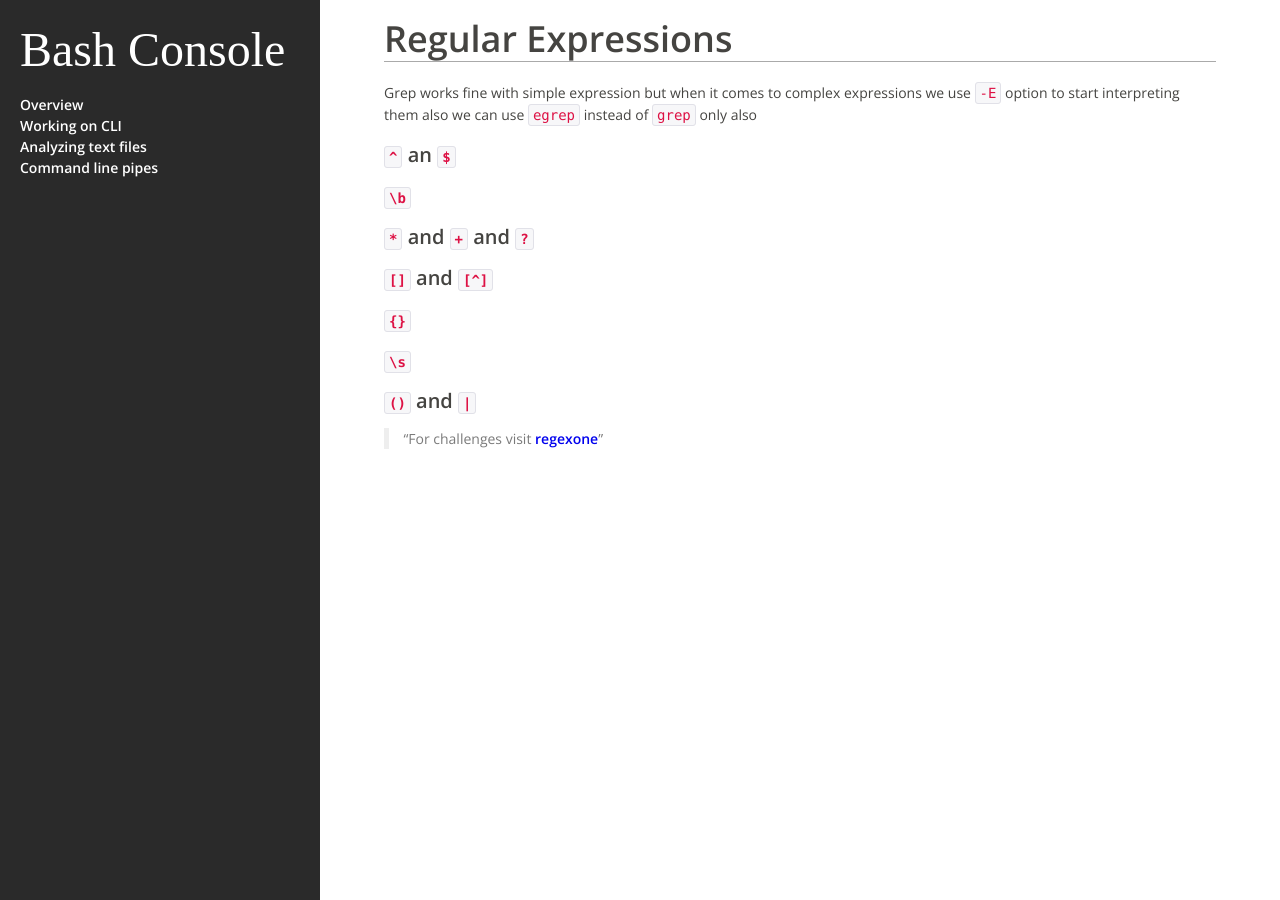
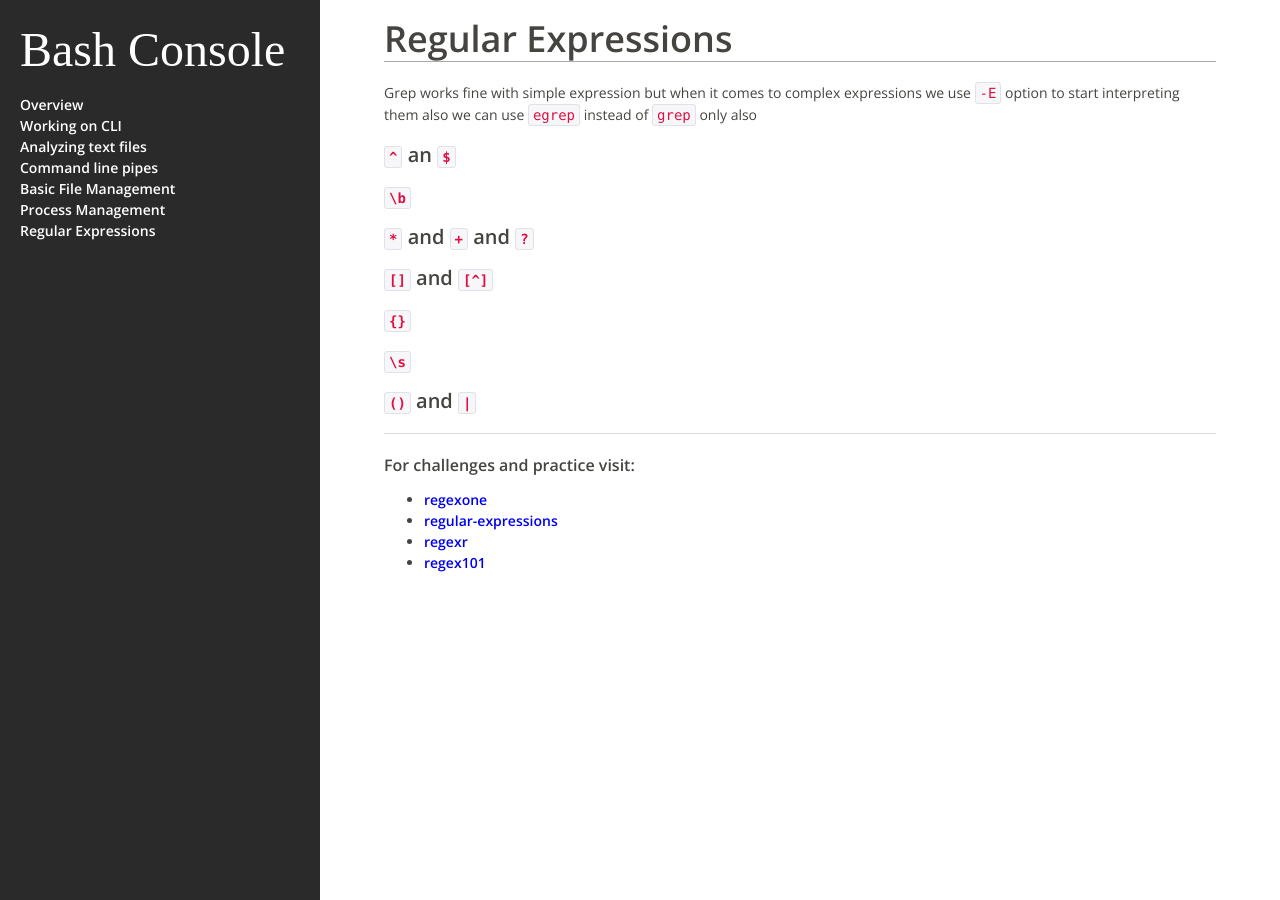
Before and after one commit to Sefrwahed/bash, a Jekyll site: the page built from regex.md, in a window 1280 px wide. Built offline with Jekyll 4.4.1, drawn with Linux system fonts in a browser that asks for light colours; some web fonts are replaced.

Commit message:
Content finish

```diff
--- a/_config.yml
+++ b/_config.yml
@@ -10,4 +10,7 @@ nav: [
   ['Working on CLI',              'working-on-cli'    ],
   ['Analyzing text files',        'analyze-text-files'],
   ['Command line pipes',          'command-line-pipes'],
+  ['Basic File Management',       'file-management'   ],
+  ['Process Management',          'process-management'],
+  ['Regular Expressions',         'regex'             ],
 ]
--- a/regex.md
+++ b/regex.md
@@ -21,4 +21,11 @@ Grep works fine with simple expression but when it comes to complex expressions
 
 ### `()` and `|`
 
-> For challenges visit [regexone](http://regexone.com/)
+---
+
+#### For challenges and practice visit:
+
+* [regexone](http://regexone.com/)
+* [regular-expressions](http://www.regular-expressions.info/)
+* [regexr](http://regexr.com)
+* [regex101](https://regex101.com/)
```
